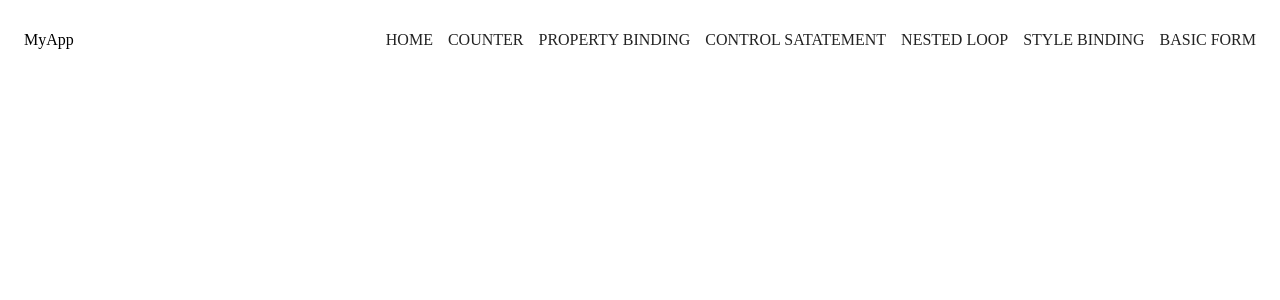
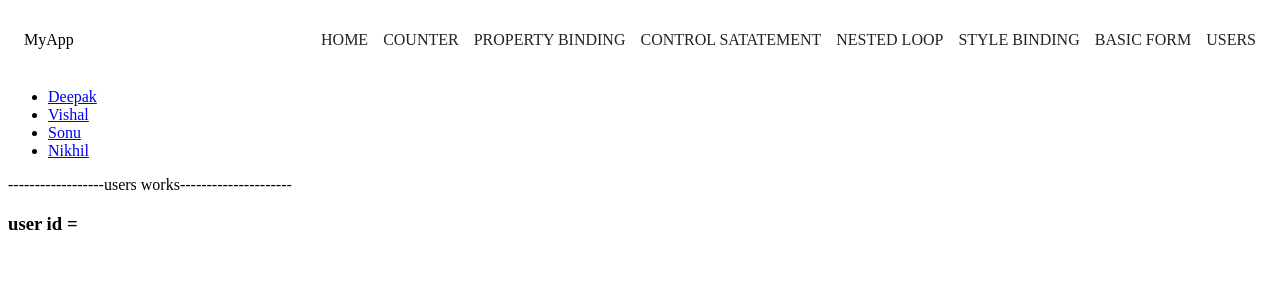
Before and after one commit to 01Deepak/angular-tut, an Angular app: page /user in a window 1280 px wide. Before the commit this address led to /. Shown: the top 300 px of the page. Built offline with nearby package versions, Linux system fonts and the light colour scheme.

Commit message:
dynamic route

```diff
--- a/src/app/app.routes.ts
+++ b/src/app/app.routes.ts
@@ -5,6 +5,7 @@ import { PropertyBindingComponent } from './component/property-binding/property-
 import { ControlSatatementComponent } from './component/control-satatement/control-satatement.component';
 import { NestedLoopComponent } from './component/nested-loop/nested-loop.component';
 import { StyleBindingComponent } from './component/style-binding/style-binding.component';
+import { UsersComponent } from './component/users/users.component';
 
 export const routes: Routes = [
     {path:'', component: CounterComponent},
@@ -14,4 +15,6 @@ export const routes: Routes = [
     {path:'nested-loop',component:NestedLoopComponent},
     {path:'style-binding',component:StyleBindingComponent},
     {path:'basic-form',component:BasicFormComponent},
+    {path:'user',component:UsersComponent},
+    {path:'user/:id',component:UsersComponent}
 ];
--- a/src/app/component/header/header.component.html
+++ b/src/app/component/header/header.component.html
@@ -9,8 +9,17 @@
         <a routerLink="/nested-loop" routerLinkActive="active">Nested Loop</a>
         <a routerLink="/style-binding" routerLinkActive="active">Style Binding</a>
         <a routerLink="/basic-form" routerLinkActive="active">Basic Form</a>
+        <a routerLink="/user" routerLinkActive="active">Users</a>
     </nav>
 </mat-toolbar>
+
+<ul>
+    <li><a routerLink="/user/10">Deepak</a></li>
+    <li><a routerLink="/user/20">Vishal</a></li>
+    <li><a routerLink="/user/30">Sonu</a></li>
+    <li><a routerLink="/user/40">Nikhil</a></li>
+
+</ul>
 <!-- <h1>Angular Router App</h1>
 <nav>
   <ul>
--- /dev/null
+++ b/src/app/component/users/users.component.html
@@ -0,0 +1,2 @@
+<p>------------------users works---------------------</p>
+<h3>user id = {{userId}}</h3>
--- /dev/null
+++ b/src/app/component/users/users.component.ts
@@ -0,0 +1,17 @@
+import { Component, OnInit } from '@angular/core';
+import { ActivatedRoute } from '@angular/router';
+
+@Component({
+  selector: 'app-users',
+  imports: [],
+  templateUrl: './users.component.html',
+  styleUrl: './users.component.scss'
+})
+export class UsersComponent implements OnInit {
+  userId:string|null='';
+  constructor(private route: ActivatedRoute){}
+  ngOnInit(): void {
+    this.userId = this.route.snapshot.paramMap.get('id');
+  }
+
+}
```
Also changed, not shown: src/app/component/users/users.component.scss (added), 1 other file (tests, documents, lock files or other folders).
